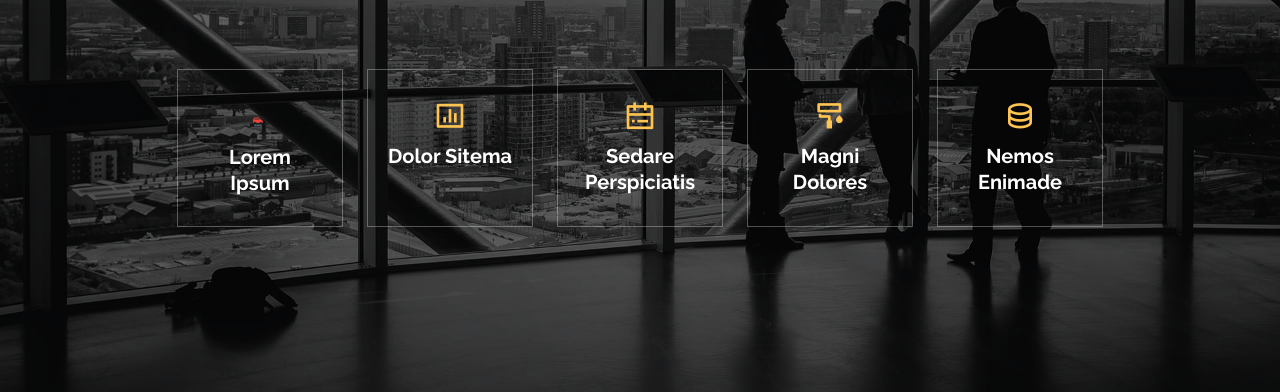
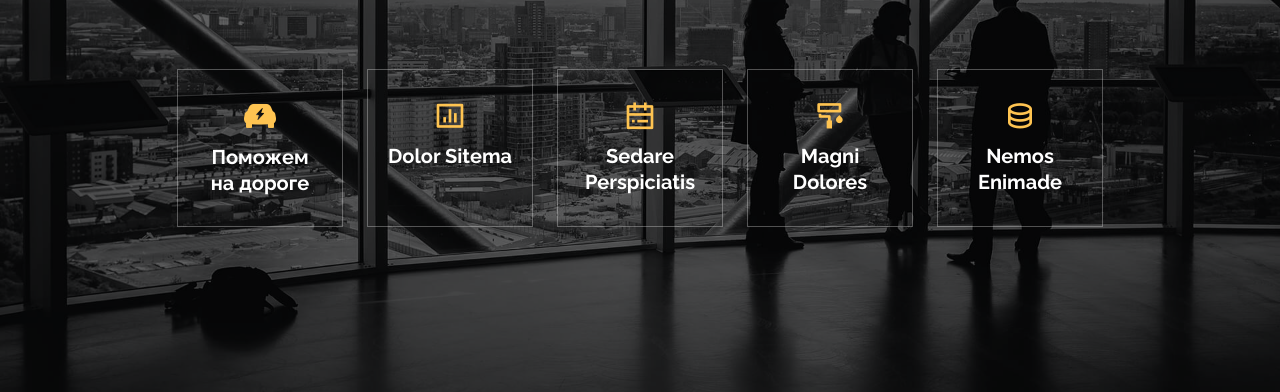
Before and after one commit to Lanzim68/Auto_portal, a plain HTML site: page index.html in a window 1280 px wide. Shown: the part 408-800 px from the top of the page. Drawn offline with nearby package versions, Linux system fonts and the light colour scheme; animation ran at ten frames a second.

Commit message:
Update index.html

```diff
--- a/index.html
+++ b/index.html
@@ -4,6 +4,10 @@
 <head>
   <meta charset="utf-8">
   <meta content="width=device-width, initial-scale=1.0" name="viewport">
+<!-- Подключаю библиотеку иконок из библиотеки Bootstrap.-->
+<link rel="stylesheet" href="https://cdn.jsdelivr.net/npm/bootstrap-icons@1.11.3/font/bootstrap-icons.min.css">
+
+
 
   <title>AUTO Portal</title>
   <meta content="" name="description">
@@ -93,21 +97,24 @@
       </div>
 
       <div class="row gy-4 mt-5 justify-content-center" data-aos="zoom-in" data-aos-delay="250">
-        <div class="col-xl-2 col-md-4">
-          <div class="icon-box">
+
             <!--flat-color-icons:automotive
-            <i class="ri-store-line"></i>
+          col-xl-2 col-md-4 - это сетка в бутстрапе на подобие css grid
+            ---не удалось поставить рисунок
+           ТУТ иконки - это текст поэтому ставлю из иконок бутстрапа с официального сайта
 
-            -->
             <svg xmlns="http://www.w3.org/2000/svg" width="64px" height="1em" viewBox="0 0 64 64">
               <path fill="none" stroke="#f44336" stroke-miterlimit="10" stroke-width="4" d="M7 20v-8c0-2.2 1.8-4 4-4h14c1.2 0 2.4.6 3.2 1.6L35 18"/><g fill="#37474f">
                 <circle cx="35" cy="37" r="5"/><circle cx="13" cy="37" r="5"/></g><path fill="#f44336" d="M40.2 17L33 14H7c-1.2 0-2 .8-2 2v10c0 1.2.8 2 2 2h1c0-2.8 2.2-5 5-5s5 2.2 5 5h12c0-2.8 2.2-5 5-5s5 2.2 5 5h1c1.2 0 2-.8 2-2v-5.2c0-1.6-1.2-3.2-2.8-3.8"/>
               <g fill="#546e7a">
               <circle cx="24" cy="37" r="3"/><circle cx="35" cy="37" r="2"/>
               <circle cx="13" cy="37" r="2"/><path d="M30.4 39c-.3-.6-.4-1.3-.4-2s.2-1.4.4-2H17.6c.3.6.4 1.3.4 2s-.2 1.4-.4 2z"/></g></svg>
-
-            <i class="i-flat-color-icons-automotive"></i>
-            <h3><a href="">Lorem Ipsum</a></h3>
+             -->
+        <div class="col-xl-2 col-md-4">
+          <div class="icon-box">
+            <!--ЭТО старая шрифтовая иконка  i class="i-flat-color-icons-automotive"></i-->
+            <i class="bi bi-ev-front-fill"></i>
+            <h3><a href="">Поможем на дороге</a></h3>
           </div>
         </div>
         <div class="col-xl-2 col-md-4">
```
